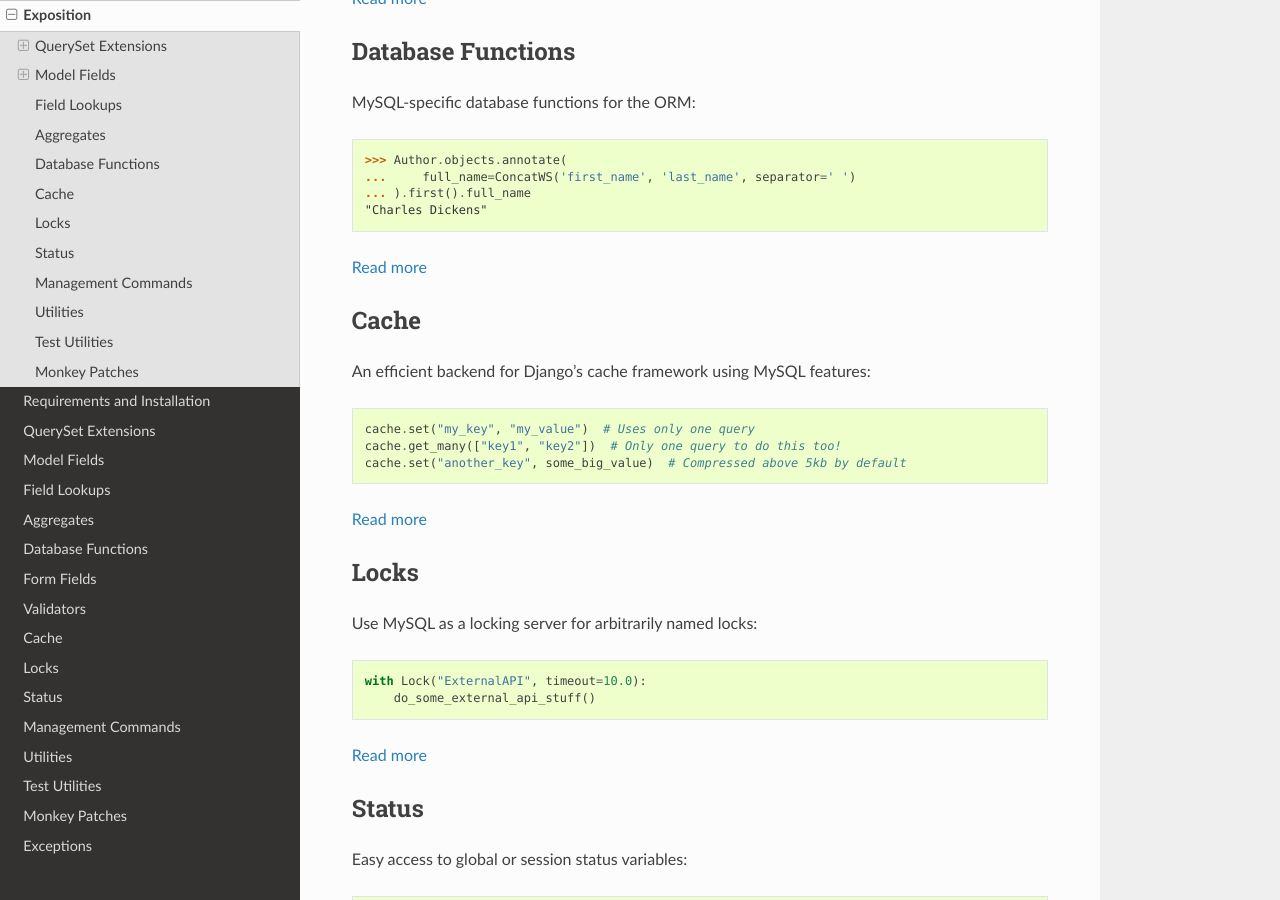
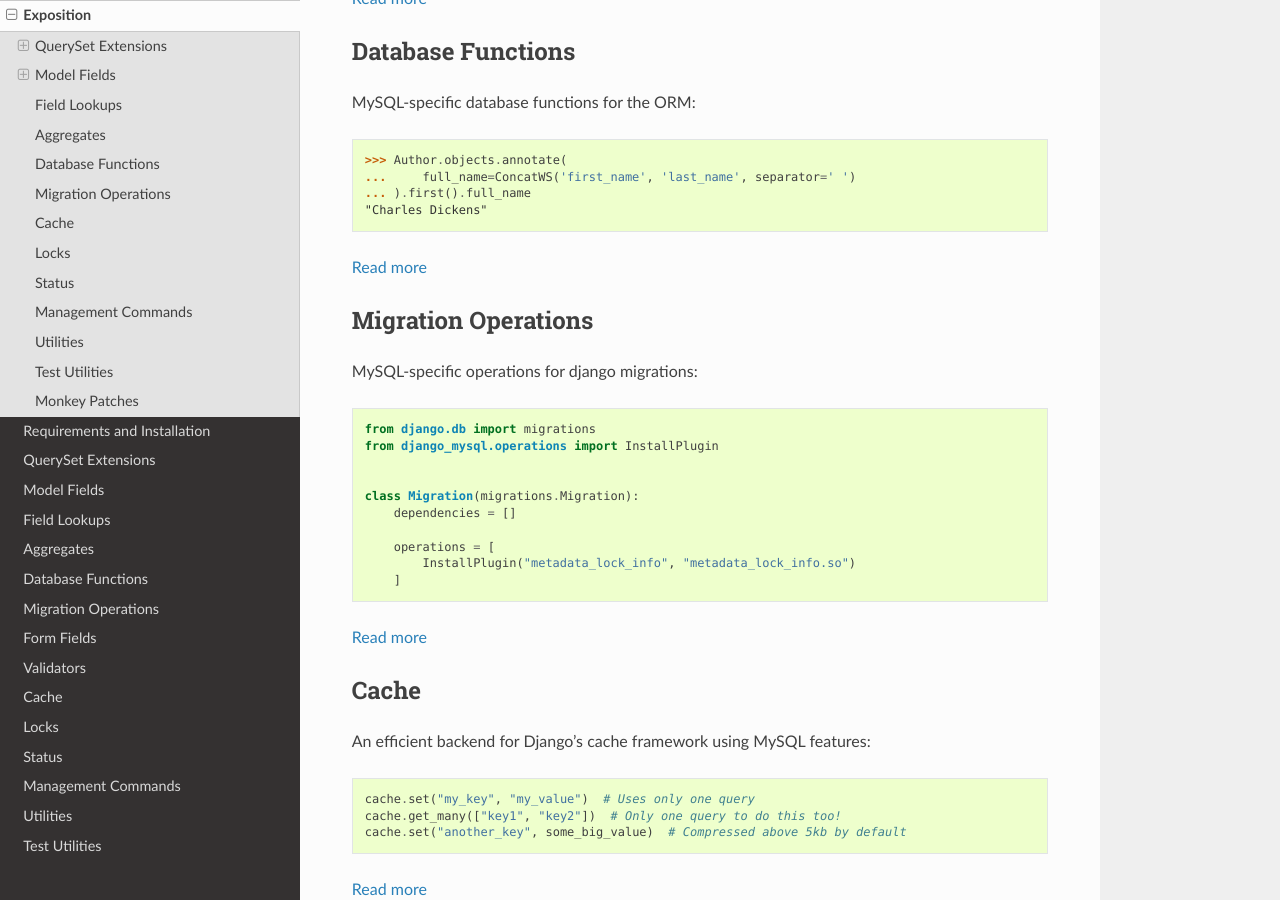
Before and after one commit to adamchainz/django-mysql, a Sphinx documentation site: the page built from docs/exposition.rst, in a window 1280 px wide and 900 px high, scrolled down 3189 px. Built offline with Sphinx 7.4.7 and the Read the Docs theme 2.0.0, drawn with Linux system fonts in a browser that asks for light colours.

Commit message:
InstallPlugin and InstallSOName docs

```diff
--- a/docs/exposition.rst
+++ b/docs/exposition.rst
@@ -175,6 +175,25 @@ MySQL-specific database functions for the ORM::
 :ref:`Read more <database_functions>`
 
 
+--------------------
+Migration Operations
+--------------------
+
+MySQL-specific operations for django migrations::
+
+    from django.db import migrations
+    from django_mysql.operations import InstallPlugin
+
+
+    class Migration(migrations.Migration):
+        dependencies = []
+
+        operations = [
+            InstallPlugin("metadata_lock_info", "metadata_lock_info.so")
+        ]
+
+:ref:`Read more <migration_operations>`
+
 -----
 Cache
 -----
--- a/docs/index.rst
+++ b/docs/index.rst
@@ -20,6 +20,7 @@ action, or get started with :doc:`installation`. Otherwise, take your pick:
    field_lookups
    aggregates
    database_functions
+   migration_operations
    form_fields
    validators
    cache
```
Also changed, not shown: docs/migration_operations.rst (added, +100 -0 lines).
